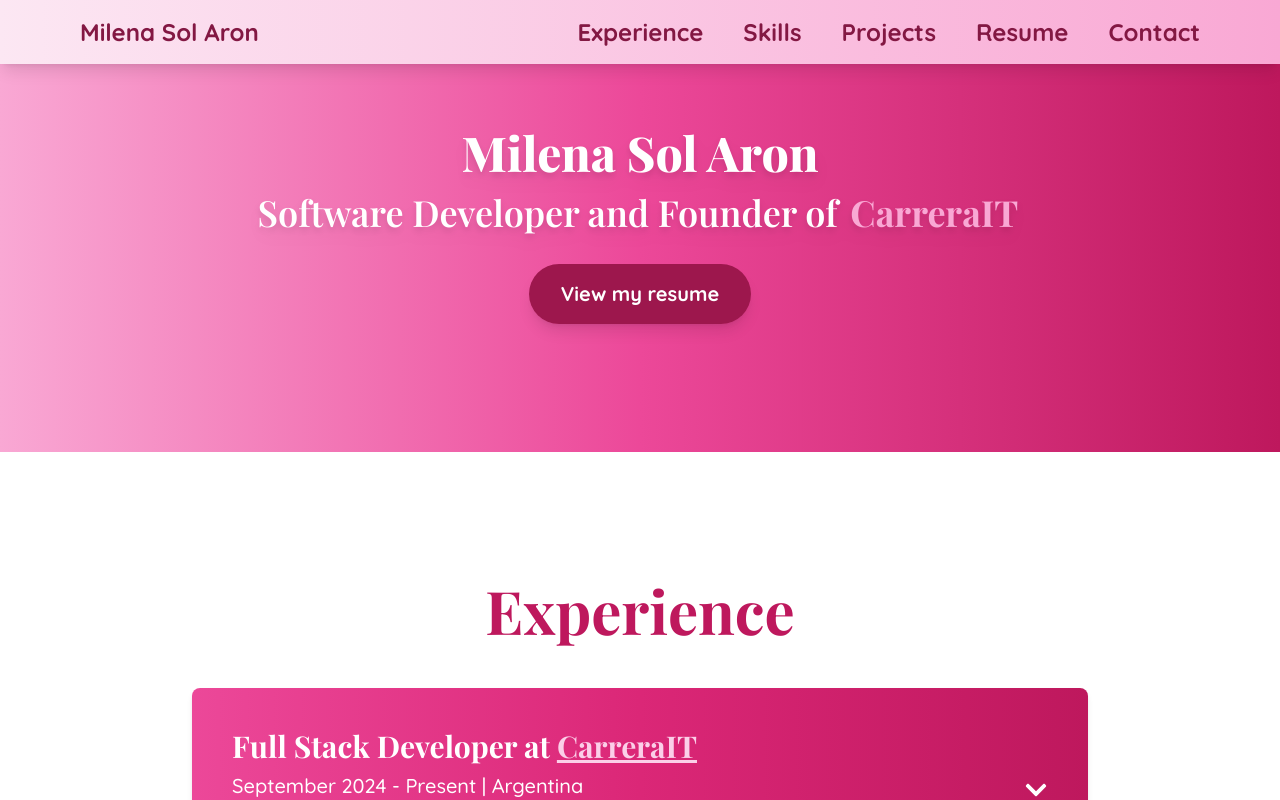
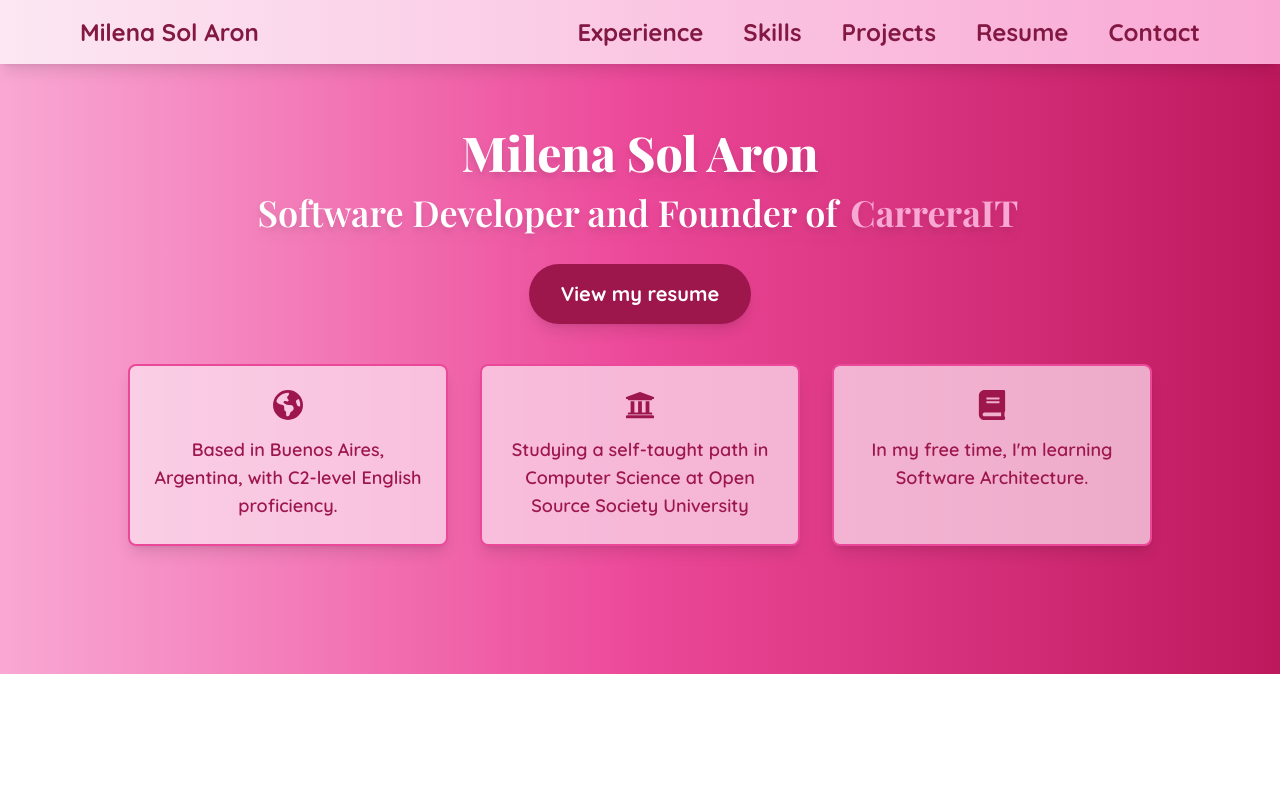
Before and after one commit to aronmilenait/portfolio, a Next.js app in the folder portfolio/: page / in a window 1280 px wide. Shown: the top 800 px of the page. Built offline with nearby package versions, Linux system fonts and the light colour scheme; a web font is replaced by a local one.

Commit message:
Reincorporate and refactor the grid.

```diff
--- a/portfolio/src/components/Home.tsx
+++ b/portfolio/src/components/Home.tsx
@@ -1,12 +1,8 @@
 "use client";
 import { motion } from "framer-motion";
 import Image from "next/image";
-import {
-  FaBook,
-  FaPencilAlt,
-  FaMapMarkedAlt,
-  FaUniversity,
-} from "react-icons/fa";
+import { FaBook, FaUniversity } from "react-icons/fa";
+import { FaEarthAmericas } from "react-icons/fa6";
 import AboutCard from "./AboutCard";
 import { fadeInUp, fadeIn } from "../utils/MotionAnimations";
 import { Playfair_Display } from "next/font/google";
@@ -64,42 +60,23 @@
           </div>
         </motion.div>
         */}
-
-        {/* <motion.div
-          className="text-xl mt-12 text-center grid grid-cols-1 sm:grid-cols-2 lg:grid-cols-2 gap-8"
+        <motion.div
+          className="text-xl mt-12 text-center grid grid-cols-1 sm:grid-cols-1 lg:grid-cols-3 gap-8"
           {...fadeIn}
         >
           <AboutCard
-            icon={<FaMapMarkedAlt className="text-3xl text-pink-800 mb-4" />}
-            text="Based in Buenos Aires, Argentina. My native language is Spanish, and my English proficiency is C2."
-          />
-          <AboutCard
-            icon={<FaPencilAlt className="text-3xl text-pink-800 mb-4" />}
-            text={
-              <>
-                Founder of{" "}
-                <a
-                  href="https://carrerait.vercel.app"
-                  className="underline"
-                  target="_blank"
-                  rel="noopener noreferrer"
-                >
-                  CarreraIT
-                </a>
-                , which helps people from Hispanic countries discover their
-                career paths in tech.
-              </>
-            }
+            icon={<FaEarthAmericas className="text-3xl text-pink-800 mb-4" />}
+            text="Based in Buenos Aires, Argentina, with C2-level English proficiency."
           />
           <AboutCard
             icon={<FaUniversity className="text-3xl text-pink-800 mb-4" />}
-            text="Pursuing an Associate's Degree in Programming at Universidad Tecnológica Nacional."
+            text="Studying a self-taught path in Computer Science at Open Source Society University"
           />
           <AboutCard
             icon={<FaBook className="text-3xl text-pink-800 mb-4" />}
-            text="Currently learning AWS Cloud and Software Architecture."
+            text="In my free time, I&apos;m learning Software Architecture."
           />
-        </motion.div> */}
+        </motion.div>
       </div>
     </section>
   );
```
